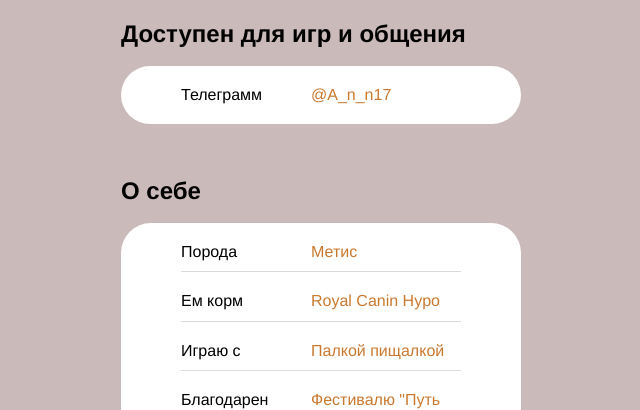
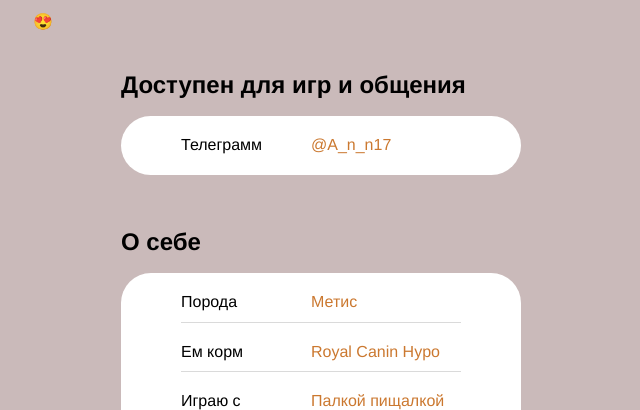
Before and after one commit to Anna-LeontevaQA/Oskar, a plain HTML site: page index.html in a window 1280 px wide. Shown: the part 690-1100 px from the top of the page, without its empty margins (319-959 px from the left). Drawn offline with Linux system fonts and the light colour scheme.

Commit message:
добавила_эмодзи

```diff
--- a/index.html
+++ b/index.html
@@ -13,6 +13,7 @@
       <img src="./avatar.png" alt="avatar" class="header__avatar" />
       <h1 class="header__title">Оскар</h1>
       <h3 class="header__subtitle">Лаю, но не кусаю</h3>
+      <p>&#128525;</p>
     </header>
     <main>
       <section class="links">
```
